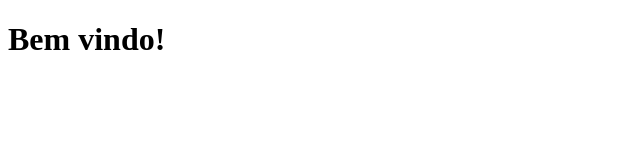
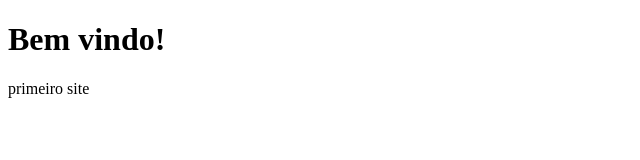
Before and after one commit to andrelopestec/site, a plain HTML site: page index.html in a window 1280 px wide. Shown: the whole page, without its empty margins (0-640 px from the left). Drawn offline with Linux system fonts and the light colour scheme.

Commit message:
Add files via upload

```diff
--- a/index.html
+++ b/index.html
@@ -8,5 +8,6 @@
 </head>
 <body>
    <h1>Bem vindo!</h1>
+   <p>primeiro site</p>
 </body>
 </html>
```
